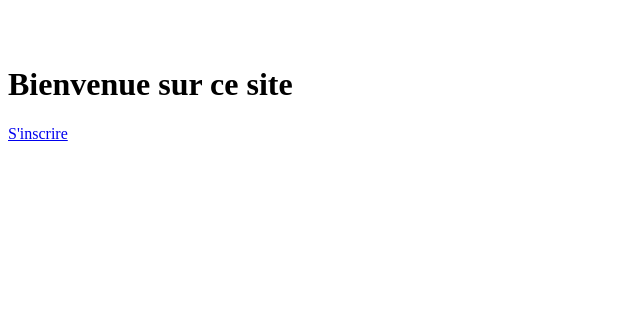
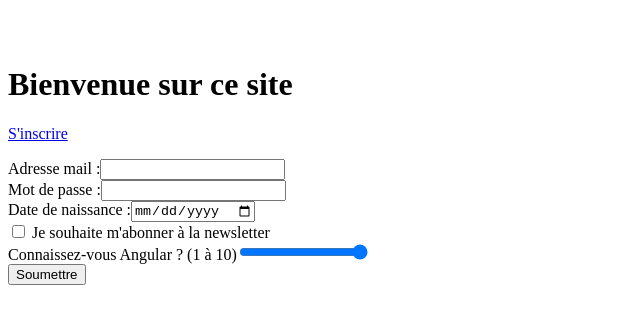
Before and after one commit to SandraLamire/First-project-Angular, an Angular app: page / in a window 1280 px wide. Shown: the top 324 px of the page, without its empty margins (0-640 px from the left). Built offline with nearby package versions, Linux system fonts and the light colour scheme.

Commit message:
Formulaire basique

```diff
--- a/src/app/accueil/accueil.component.html
+++ b/src/app/accueil/accueil.component.html
@@ -1,3 +1,27 @@
 <H1>Bienvenue sur ce site</H1>
+
+<p>
 <!-- lien vers la page d'inscription -->
 <a routerLink="/inscription">S'inscrire</a>
+</p>
+
+<form>
+    <label for="email">Adresse mail :</label>
+    <input type="email" id="email" name="email" required>
+    <br>
+    <label for="password">Mot de passe :</label>
+    <input type="password" id="password" name="password" required>
+    <br>
+    <label for="birthdate">Date de naissance :</label>
+    <input type="date" id="birthdate" name="birthdate" required>
+    <br>
+    <label>
+      <input type="checkbox" name="newsletter">
+      Je souhaite m'abonner à la newsletter
+    </label>
+    <br>
+    <label for="knowledge">Connaissez-vous Angular ? (1 à 10)</label>
+    <input type="range" id="knowledge" name="knowledge" min="1" max="10">
+    <br>
+    <button type="submit">Soumettre</button>
+  </form>
--- a/src/app/inscription/inscription.component.ts
+++ b/src/app/inscription/inscription.component.ts
@@ -6,5 +6,6 @@ import { Component } from '@angular/core';
   styleUrls: ['./inscription.component.css']
 })
 export class InscriptionComponent {
+  // ajout login pour qui soit dispo dans la vue
   login: string = "";
 }
```
